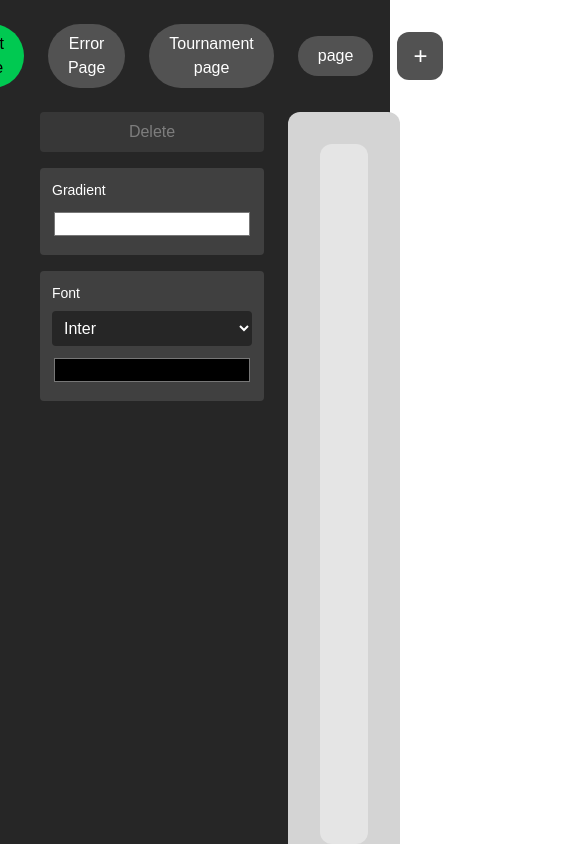
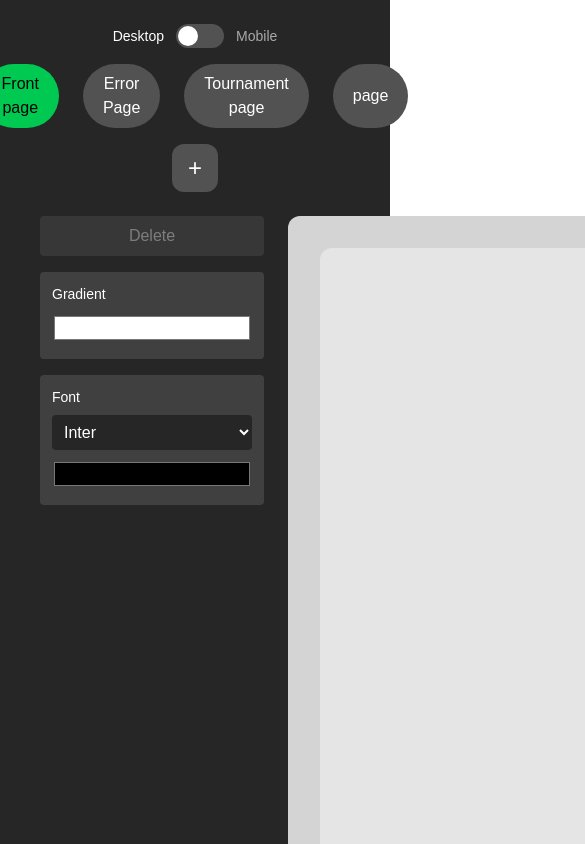
Before and after one commit to GuusvanMeel/fed-roshan-project, a Next.js app: page /builder in a window 390 px wide. Shown: the top 844 px of the page, 585 px wide, since content can reach past the window. Built offline with nearby package versions, Linux system fonts and the light colour scheme.

Commit message:
added mobile desktop switch

```diff
--- a/app/builder/page.tsx
+++ b/app/builder/page.tsx
@@ -32,20 +32,33 @@ const PAGE_KEYS = [
 
 export default function BuilderPage() {
     const emptyPanels: PanelData[] = [];
-	const [pages, setPages] = useState<Record<string, PanelData[]>>({
-		front: emptyPanels,
-		error: emptyPanels,
-		tournament: emptyPanels,
-		custom: emptyPanels
+    type Device = "desktop" | "mobile";
+    const [device, setDevice] = useState<Device>("desktop");
+    const [pages, setPages] = useState<Record<string, { desktop: PanelData[]; mobile: PanelData[] }>>({
+        front: { desktop: emptyPanels, mobile: emptyPanels },
+        error: { desktop: emptyPanels, mobile: emptyPanels },
+        tournament: { desktop: emptyPanels, mobile: emptyPanels },
+        custom: { desktop: emptyPanels, mobile: emptyPanels }
     });
     const [currentPage, setCurrentPage] = useState<string>(PAGE_KEYS[0].key);
     const [isPickerOpen, setIsPickerOpen] = useState(false);
     const [selectedId, setSelectedId] = useState<string | null>(null);
 
-	const panels = pages[currentPage] ?? [];
+    const currentSet = pages[currentPage] ?? { desktop: emptyPanels, mobile: emptyPanels };
+    const panels = (device === "desktop" ? currentSet.desktop : currentSet.mobile) ?? [];
 
     const setPanels = (next: PanelData[] | ((p: PanelData[]) => PanelData[])) => {
-		setPages(prev => ({ ...prev, [currentPage]: typeof next === "function" ? (next as (p: PanelData[]) => PanelData[])(prev[currentPage] ?? []) : next }));
+        setPages(prev => {
+            const page = prev[currentPage] ?? { desktop: emptyPanels, mobile: emptyPanels };
+            const nextPanels = typeof next === "function" ? (next as (p: PanelData[]) => PanelData[])(device === "desktop" ? page.desktop : page.mobile) : next;
+            return {
+                ...prev,
+                [currentPage]: {
+                    desktop: device === "desktop" ? nextPanels : page.desktop,
+                    mobile: device === "mobile" ? nextPanels : page.mobile
+                }
+            };
+        });
     };
 
     const addPanel = (type: PanelType) => {
@@ -70,6 +83,24 @@ export default function BuilderPage() {
 		};
 		setPanels(prev => [...prev, newPanel]);
 		setIsPickerOpen(false);
+	};
+
+    // When switching device, if target layout is empty but the other device has content,
+    // auto-clone positions in a stacked layout so users don't lose work.
+    const ensureDeviceLayout = (nextDevice: Device) => {
+        const page = pages[currentPage] ?? { desktop: emptyPanels, mobile: emptyPanels };
+        const from = nextDevice === "desktop" ? page.mobile : page.desktop;
+        const to = nextDevice === "desktop" ? page.desktop : page.mobile;
+        if (to.length === 0 && from.length > 0) {
+            const cloned = from.map((p, idx) => ({ ...p, y: idx * (p.h + 1), x: 0 }));
+            setPages(prev => ({
+                ...prev,
+                [currentPage]: {
+                    desktop: nextDevice === "desktop" ? cloned : page.desktop,
+                    mobile: nextDevice === "mobile" ? cloned : page.mobile
+                }
+            }));
+        }
     };
 
 	const updatePanelContent = (id: string, content: string) => {
@@ -109,18 +140,41 @@ export default function BuilderPage() {
 	return (
 		<div className="min-h-screen bg-neutral-800 text-white">
 			{/* Top bar */}
-			<div className="flex items-center justify-center gap-6 py-6">
+			<div className="flex flex-col items-center gap-4 py-6">
+				{/* Device switch */}
+				<div className="flex items-center gap-3">
+					<span className={`text-sm ${device === "mobile" ? "opacity-60" : ""}`}>Desktop</span>
+					<label className="relative inline-flex items-center cursor-pointer">
+                    <input type="checkbox" className="sr-only peer" checked={device === "mobile"} onChange={e => { const nextDevice = e.target.checked ? "mobile" : "desktop"; ensureDeviceLayout(nextDevice); setDevice(nextDevice); }} />
+						<div className="w-12 h-6 bg-neutral-600 peer-focus:outline-none rounded-full peer peer-checked:after:translate-x-6 after:content-[''] after:absolute after:top-0.5 after:left-0.5 after:bg-white after:h-5 after:w-5 after:rounded-full after:transition-all"></div>
+					</label>
+					<span className={`text-sm ${device === "desktop" ? "opacity-60" : ""}`}>Mobile</span>
+				</div>
+  {/* Row of page keys */}
+  <div className="flex gap-6">
     {PAGE_KEYS.map(p => (
       <button
         key={p.key}
         onClick={() => setCurrentPage(p.key)}
-						className={`px-5 py-2 rounded-full ${currentPage === p.key ? "bg-green-500 text-black" : "bg-neutral-600"}`}
+        className={`px-5 py-2 rounded-full ${
+          currentPage === p.key
+            ? "bg-green-500 text-black"
+            : "bg-neutral-600"
+        }`}
       >
         {p.label}
       </button>
     ))}
-				<button onClick={() => setIsPickerOpen(true)} className="bg-neutral-600 px-4 py-3 rounded-xl text-2xl leading-none">+</button>
   </div>
+
+  {/* Plus button below */}
+  <button
+    onClick={() => setIsPickerOpen(true)}
+    className="bg-neutral-600 px-4 py-3 rounded-xl text-2xl leading-none"
+  >    +
+  </button>
+</div>
+
 
 			<div className="flex gap-6 px-10 pb-10">
 				{/* Sidebar: properties */}
@@ -176,35 +230,61 @@ export default function BuilderPage() {
 
 				{/* Canvas / Live preview */}
 				<div className="flex-1 bg-neutral-300 rounded-xl p-8">
-					<div className="bg-neutral-200 rounded-xl mx-auto" style={{ height: 700 }}>
+					<div className="bg-neutral-200 rounded-xl mx-auto" style={{
+	    width: device === "mobile" ? 360 : 1024,
+	    height: device === "mobile" ? 360 * 2.22 : 700
+	  }}>
                     <ResponsiveGridLayout
   className="layout p-6"
   layouts={{ lg: panels, md: panels, sm: panels, xs: panels, xxs: panels }}
   breakpoints={{ lg: 1200, md: 996, sm: 768, xs: 480, xxs: 0 }}
-							cols={{ lg: 12, md: 10, sm: 8, xs: 6, xxs: 4 }}
-							rowHeight={80}
+  cols={{ lg: device === "mobile" ? 6 : 12, md: device === "mobile" ? 6 : 10, sm: device === "mobile" ? 6 : 8, xs: 6, xxs: 4 }}
+  rowHeight={device === "mobile" ? 70 : 80}
   draggableCancel=".edit-handle"
   compactType={null}
+  // ✅ keep panel sizes/positions in sync with state
+  onLayoutChange={(layout) => {
+    setPanels(prev =>
+      prev.map(p => {
+        const l = layout.find(item => item.i === p.i);
+        return l ? { ...p, x: l.x, y: l.y, w: l.w, h: l.h } : p;
+      })
+    );
+  }}
 >
   {panels.map(p => (
     <div key={p.i}>
       <div
-										className={`w-full h-full rounded relative group ${selectedId === p.i ? "ring-4 ring-pink-400" : ""}`}
-										style={{ backgroundColor: p.backgroundColor, color: p.textColor, fontFamily: p.fontFamily }}
+        className={`w-full h-full rounded relative group ${
+          selectedId === p.i ? "ring-4 ring-pink-400" : ""
+        }`}
+        style={{
+          backgroundColor: p.backgroundColor,
+          color: p.textColor,
+          fontFamily: p.fontFamily
+        }}
       >
         {/* Hover edit handle */}
         <button
           className="edit-handle absolute -top-5 left-1/2 -translate-x-1/2 opacity-0 group-hover:opacity-100 transition bg-neutral-900 text-white text-sm px-3 py-2 rounded-full shadow z-10"
-											onClick={(e) => { e.stopPropagation(); onSelectPanel(p.i); }}
+          onClick={(e) => {
+            e.stopPropagation();
+            onSelectPanel(p.i);
+          }}
         >
           Edit
         </button>
-										{p.type === "text" && (
-											<div className="p-4">{p.content}</div>
+
+        {p.type === "text" && <div className="p-4">{p.content}</div>}
+
+        {p.type === "image" && (
+          <img
+            src={p.content}
+            alt=""
+            className="w-full h-full object-cover rounded"
+          />
         )}
-										{p.type === "image" && (
-											<img src={p.content} alt="" className="w-full h-full object-cover rounded" />
-										)}
+
         {p.type === "video" && (
           <div className="w-full h-full flex items-center justify-center text-neutral-700 bg-neutral-100 rounded">
             <div className="text-center">
@@ -217,6 +297,7 @@ export default function BuilderPage() {
     </div>
   ))}
 </ResponsiveGridLayout>
+
 					</div>
 				</div>
 			</div>
```
Lines whose indentation alone changed are shown as unchanged.
